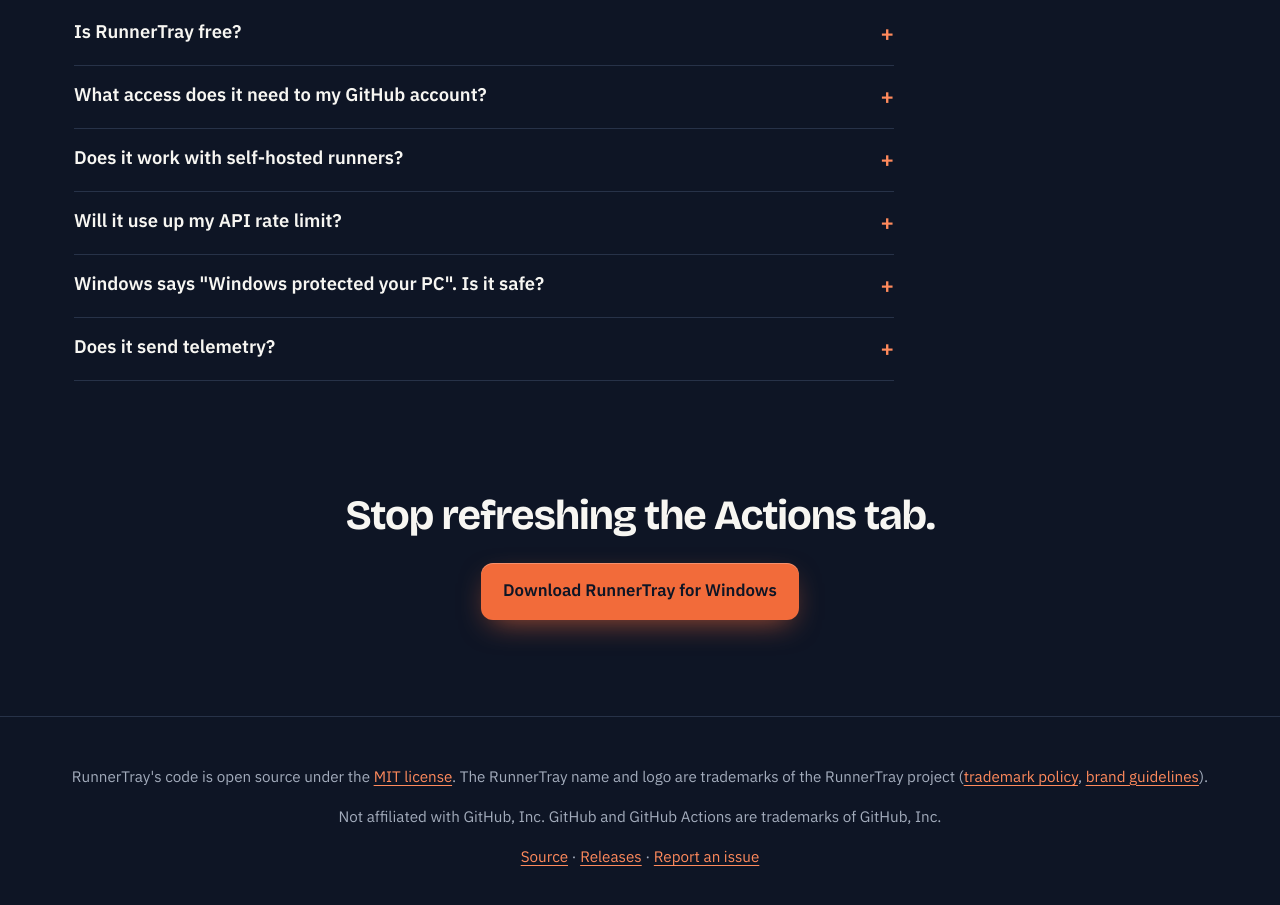
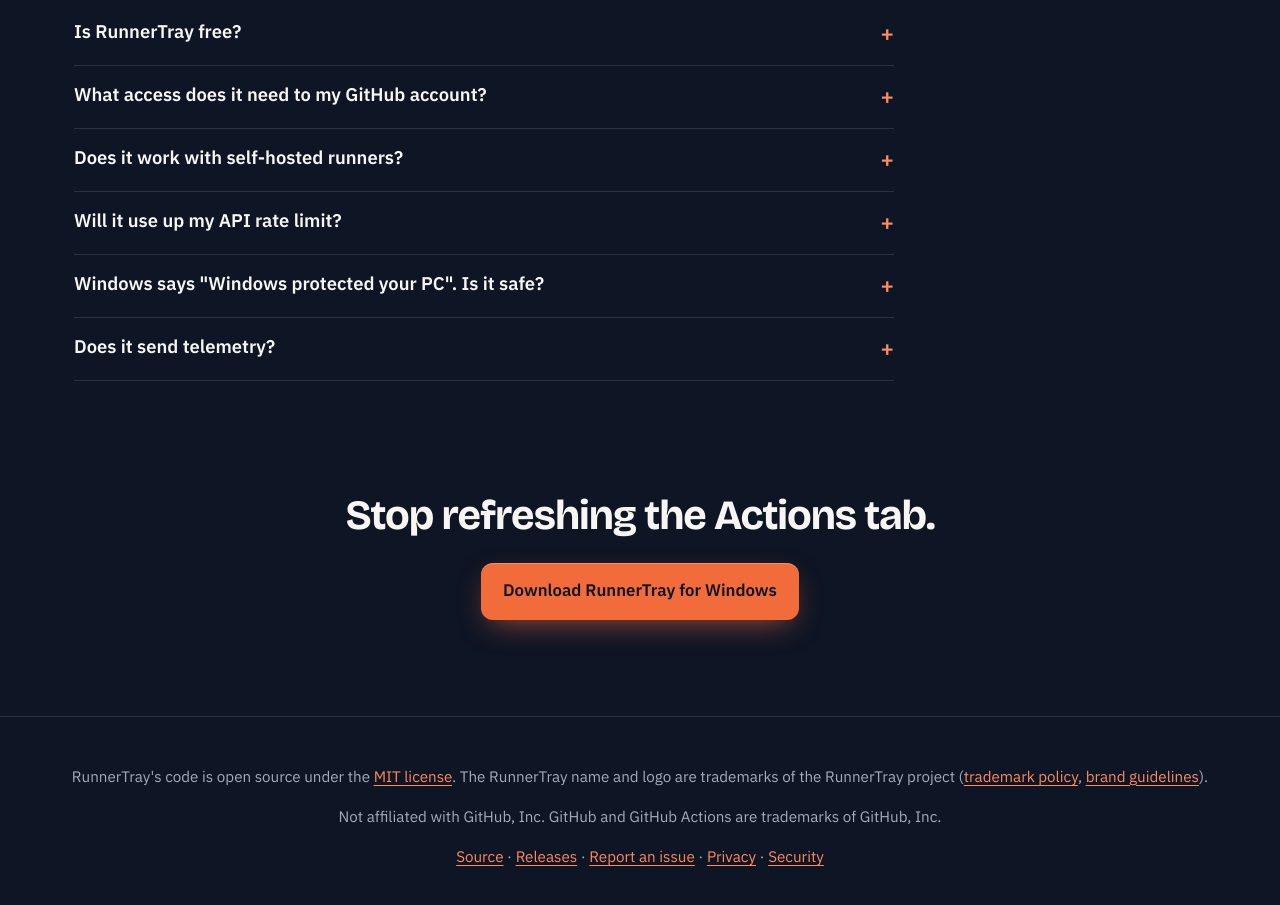
Before and after one commit to azharudh33n/runner-tray, a plain HTML site: page site/index.html in a window 1280 px wide. Shown: the part 2935-3840 px from the top of the page. Drawn offline with nearby package versions, Linux system fonts and the light colour scheme; files whose address does not match are found by name.

Commit message:
Community, security, privacy and third-party notices
Adds CONTRIBUTING, CODE_OF_CONDUCT (Contributor Covenant 2.1), SECURITY
(private reporting, how the app protects accounts, how to verify
downloads), PRIVACY (no telemetry; what is stored where), and
THIRD-PARTY-NOTICES. Adds issue and pull request templates, a soak test
script, and links from the README and website.

Co-Authored-By: Claude Opus 5.5 <noreply@anthropic.com>

```diff
--- a/site/index.html
+++ b/site/index.html
@@ -248,7 +248,7 @@
   <footer>
     <p>RunnerTray's code is open source under the <a href="https://github.com/azharudh33n/runner-tray/blob/main/LICENSE">MIT license</a>. The RunnerTray name and logo are trademarks of the RunnerTray project (<a href="https://github.com/azharudh33n/runner-tray/blob/main/TRADEMARKS.md">trademark policy</a>, <a href="https://github.com/azharudh33n/runner-tray/blob/main/docs/brand/README.md">brand guidelines</a>).</p>
     <p>Not affiliated with GitHub, Inc. GitHub and GitHub Actions are trademarks of GitHub, Inc.</p>
-    <p><a href="https://github.com/azharudh33n/runner-tray">Source</a> · <a href="https://github.com/azharudh33n/runner-tray/releases">Releases</a> · <a href="https://github.com/azharudh33n/runner-tray/issues">Report an issue</a></p>
+    <p><a href="https://github.com/azharudh33n/runner-tray">Source</a> · <a href="https://github.com/azharudh33n/runner-tray/releases">Releases</a> · <a href="https://github.com/azharudh33n/runner-tray/issues">Report an issue</a> · <a href="https://github.com/azharudh33n/runner-tray/blob/main/PRIVACY.md">Privacy</a> · <a href="https://github.com/azharudh33n/runner-tray/blob/main/SECURITY.md">Security</a></p>
   </footer>
 </body>
 </html>
```
Also changed, not shown: 12 other files.
